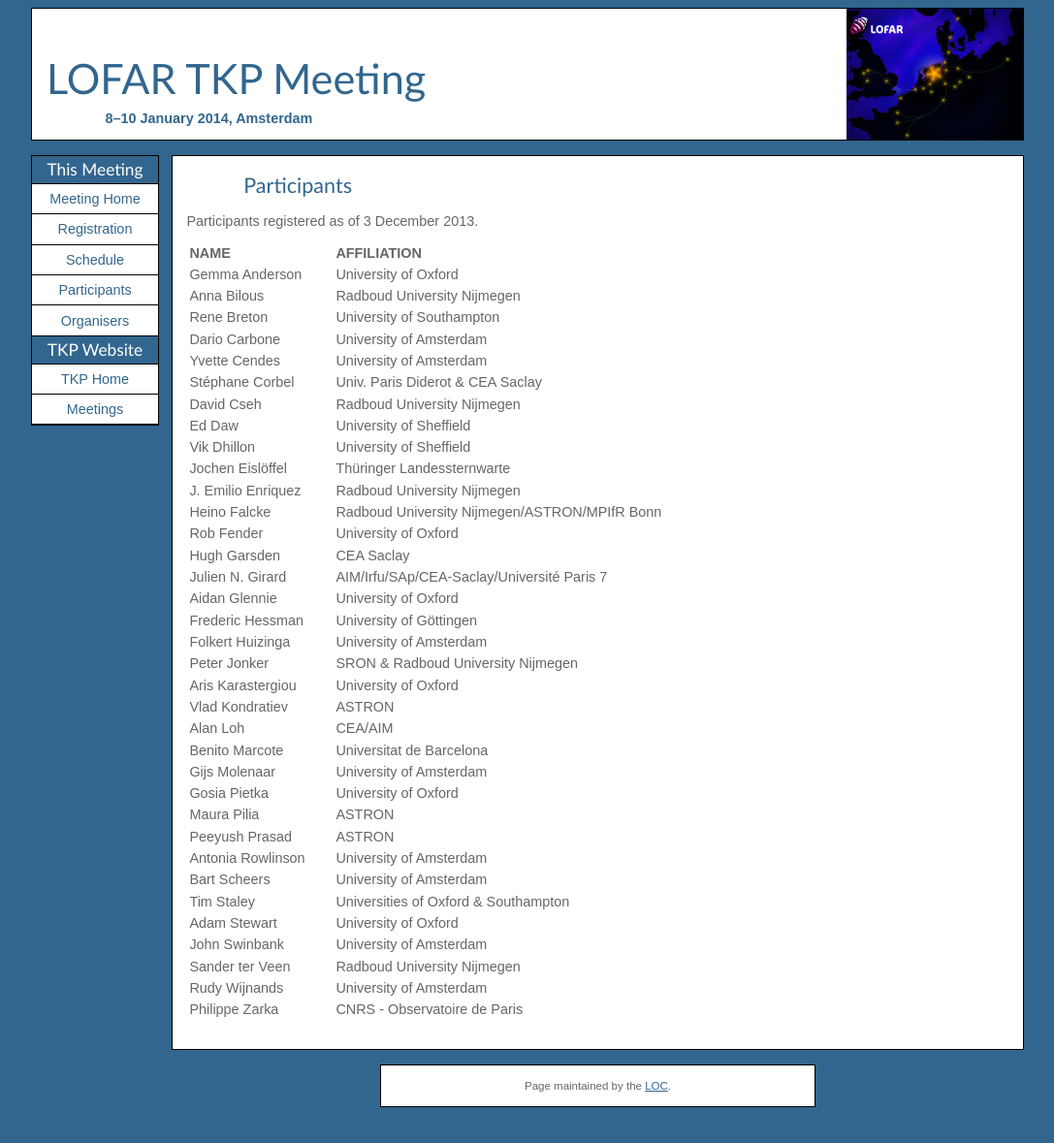
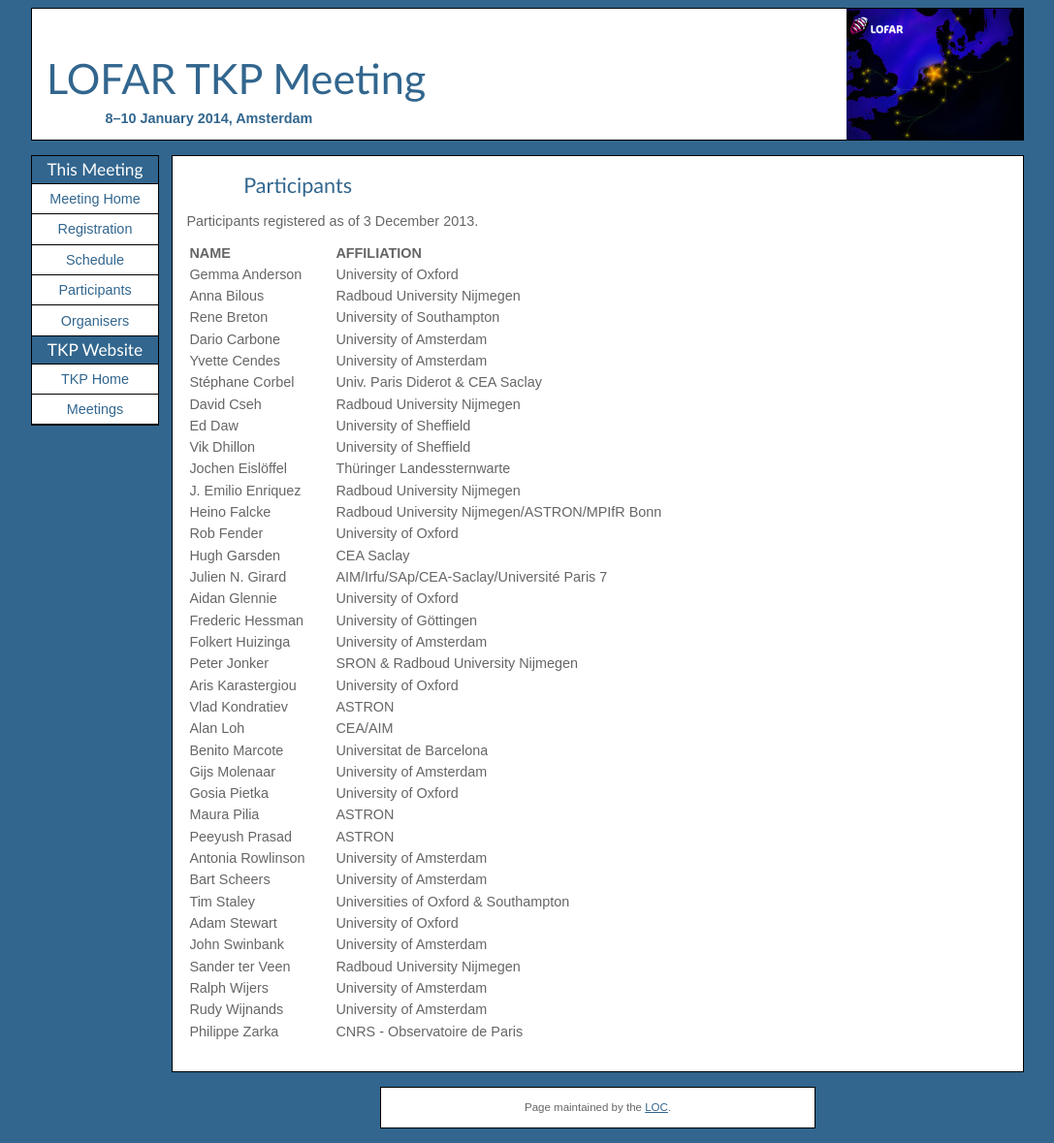
Before and after one commit to transientskp/transientskp.github.com, a Jekyll site: the page built from meetings/2014-01/participants.html, in a window 1280 px wide. Shown: the whole page at 97% size, without its empty margins (96-1183 px from the left). Built offline with Jekyll 4.4.1, drawn with Linux system fonts in a browser that asks for light colours; before the commit the page ends 1157 px from its top, so only the background shows below that.

Commit message:
Participants

```diff
--- a/meetings/2014-01/participants.html
+++ b/meetings/2014-01/participants.html
@@ -149,6 +149,10 @@
     <td>Radboud University Nijmegen</td>
   </tr>
   <tr>
+    <td>Ralph Wijers</td>
+    <td>University of Amsterdam</td>
+  </tr>
+  <tr>
     <td>Rudy Wijnands</td>
     <td>University of Amsterdam</td>
   </tr>
```
